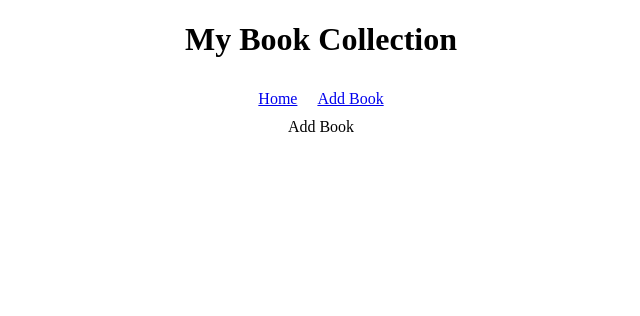
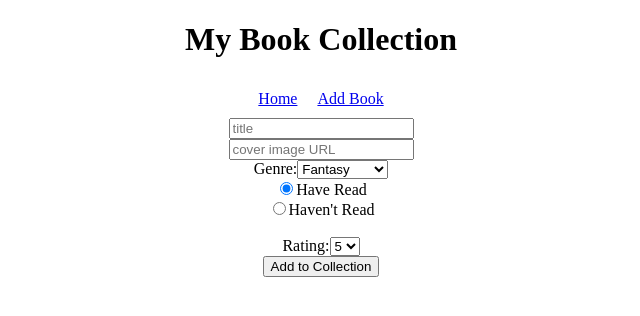
Before and after one commit to jjiang95/phase-2-final-project, a React (Create React App) app: page /new in a window 1280 px wide. Shown: the top 316 px of the page, without its empty margins (319-959 px from the left). Built offline with nearby package versions, Linux system fonts and the light colour scheme.

Commit message:
adds form to the Add Book page

```diff
--- a/src/components/AddBook.js
+++ b/src/components/AddBook.js
@@ -1,9 +1,44 @@
 import React from "react";
 
 function AddBook() {
+
+    function handleSubmit(e) {
+        e.preventDefault()
+    }
+
     return (
         <div>
-            Add Book
+            <form onSubmit={handleSubmit}>
+                <input type="text" name="title" placeholder="title"></input>
+                <br></br>
+                <input type="text" name="image" placeholder="cover image URL"></input>
+                <br></br>
+                <label for="genre">Genre:</label>
+                <select name="genre">
+                    <option value="fantasy">Fantasy</option>
+                    <option value="sci-fi">Sci-Fi</option>
+                    <option value="non-fiction">Non-Fiction</option>
+                    <option value="romance">Romance</option>
+                    <option value="mystery">Mystery</option>
+                    <option value="other">Other</option>
+                </select>
+                <br></br>
+                <input value="have-read" name="have-read" type="radio" checked/>
+                <label for="have-read">Have Read</label><br></br>
+                <input value="haven't-read" name="have-read" type="radio"/>
+                <label for="haven't-read">Haven't Read</label><br></br>
+                <br></br>
+                <label for="rating">Rating:</label>
+                <select name="rating">
+                    <option value="5">5</option>
+                    <option value="4">4</option>
+                    <option value="3">3</option>
+                    <option value="2">2</option>
+                    <option value="1">1</option>
+                </select>
+                <br></br>
+                <input value="Add to Collection" name="submit" type="submit"/>
+            </form>
         </div>
     )
 }
--- a/src/components/BookItem.js
+++ b/src/components/BookItem.js
@@ -10,7 +10,6 @@ function BookItem({ book, onDeleteClick, onReadToggle }) {
           })
           .then(resp => resp.json())
           .then(() => onDeleteClick(id))
-
     }
 
     function handleReadToggle(id) {
@@ -25,7 +24,6 @@ function BookItem({ book, onDeleteClick, onReadToggle }) {
                   "haveRead": haveRead
                 }
             )
-
         })
         .then(resp => resp.json())
         .then(updatedBook => onReadToggle(updatedBook))
@@ -35,13 +33,14 @@ function BookItem({ book, onDeleteClick, onReadToggle }) {
     for (let i=0; i < book.rating; i++) {
         rating.push("⭐")
     }
+
     return (
         <div className="book-item" key={book.id}>
             {/* <h2>{book.title.toUpperCase()}</h2> */}
             <img src={book.image} alt="cover"/>
             {/* <p>{book.genre.toUpperCase()}</p> */}
             <p>Rating: {rating}</p>
-            <button onClick={() => handleReadToggle(book.id)}>{haveRead ? "Have Read" : "Haven't Read"}</button>
+            <button onClick={() => handleReadToggle(book.id)}>{haveRead ? "Haven't Read" : "Have Read"}</button>
             <button onClick={() => handleDeleteClick(book.id)}>Delete</button>
         </div>
     )
```
